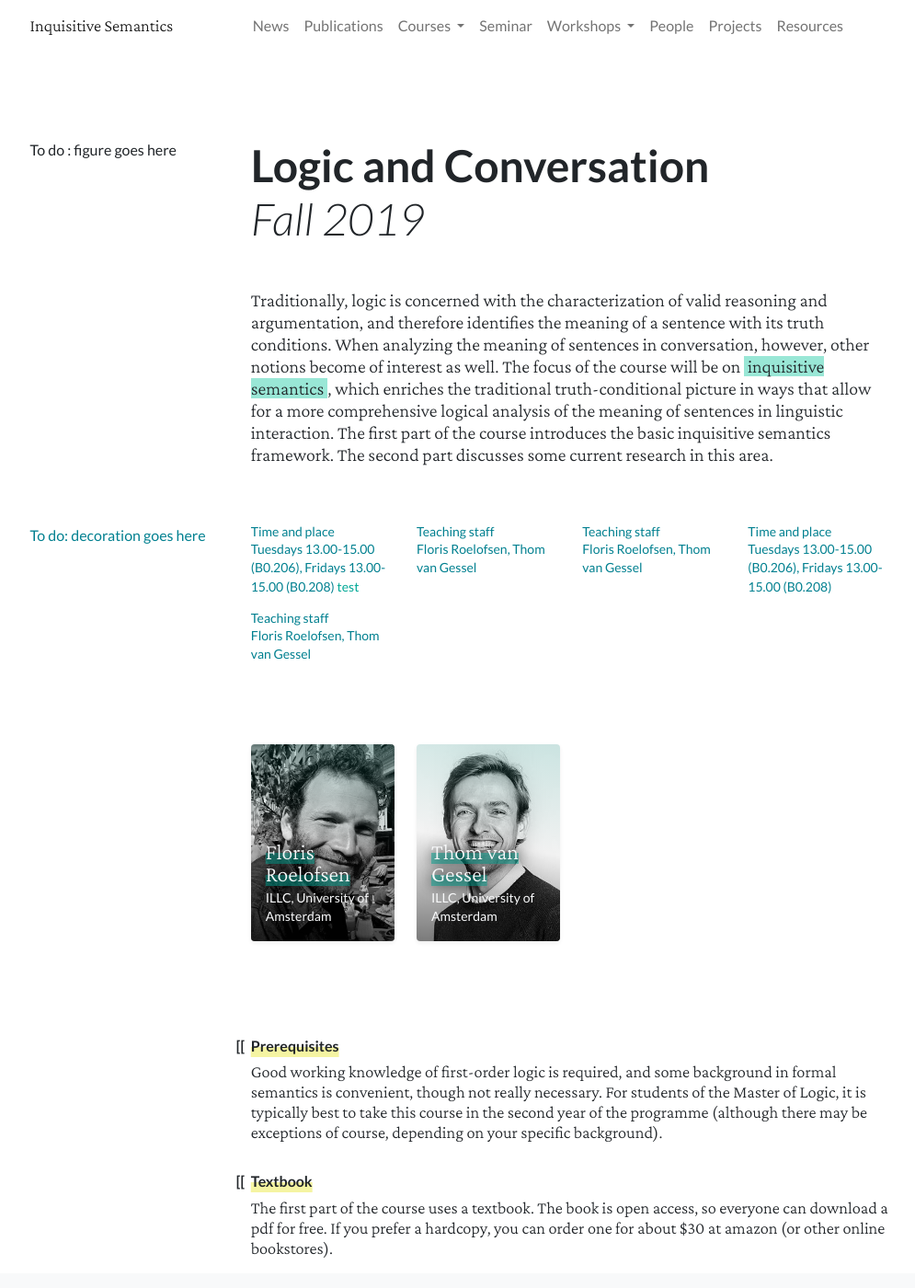
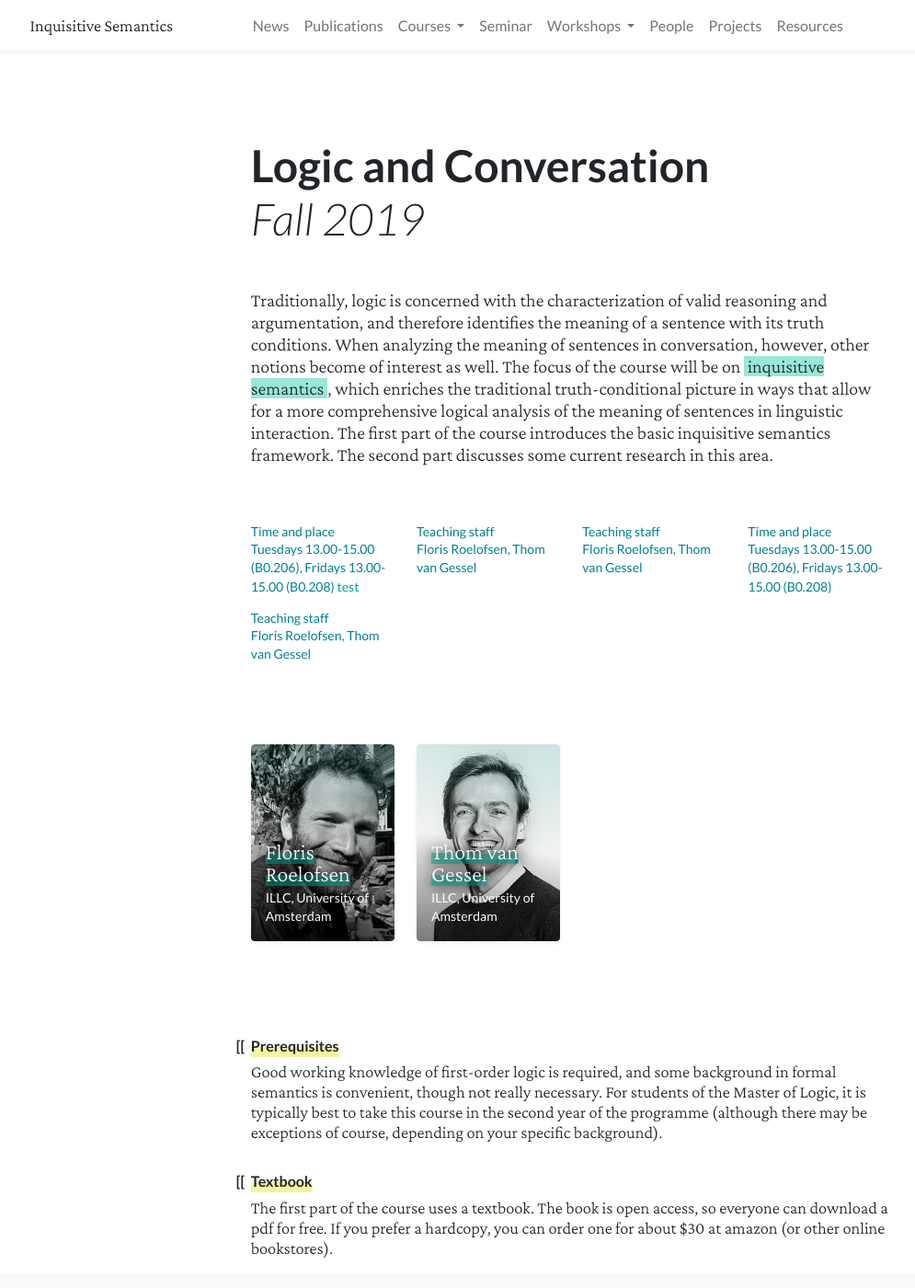
Before and after one commit to froelofs/inquisitive-semantics, a Jekyll site: the page built from _courses/amsterdam-2019.md, in a window 1280 px wide and 1400 px high. Shown: the whole window at 92% size, without its empty margins (139-1134 px from the left). Built offline with Jekyll 4.4.1, drawn with Linux system fonts in a browser that asks for light colours.

Commit message:
fix person card effect

```diff
--- a/_includes/navigation.html
+++ b/_includes/navigation.html
@@ -1,6 +1,6 @@
 
 
-<nav class="navbar navbar-expand-md navbar-light py-2 sticky-top bg-white">
+<nav class="navbar navbar-expand-md navbar-light py-2 sticky-top bg-white shadow-sm">
 	<div class="container">
 		<a href="{{ site.baseurl }}/" class="navbar-brand serif col-md-3 plain">
 			{{ site.title }}
@@ -13,9 +13,9 @@
     	<ul class="navbar-nav">
 				{%- for item in site.data.navigation %}
 					{%- if item.name == 'Courses' %}
-						{%- assign sub_menu = site.courses | sort: 'date' %}
+						{%- assign sub_menu = site.courses | sort: 'date' | reverse %}
 					{%- elsif item.name == 'Workshops' %}
-						{%- assign sub_menu = site.workshops | sort: 'date' %}
+						{%- assign sub_menu = site.workshops | sort: 'date' | reverse %}
 					{%- elsif item.name == 'More' %}
 						{%- assign sub_menu = item.sub_menu %}
 					{%- else %}
--- a/_layouts/course.html
+++ b/_layouts/course.html
@@ -5,7 +5,6 @@ layout: default
 <article class="container pt-5">
   <header class="row mt-5">
     <div class="col-md-3">
-      To do : figure goes here
     </div>
     <div class="col-md-9">
       <h1 class="title display-1 mb-5">
@@ -25,7 +24,6 @@ layout: default
 
   <section class="row practicalities my-5">
     <div class="col-md-3 d-none d-md-block">
-      To do: decoration goes here
     </div>
     <div class="col-md-9 container">
       <div class="row row-cols-2 row-cols-md-3 row-cols-lg-4">
--- a/assets/css/main.scss
+++ b/assets/css/main.scss
@@ -57,8 +57,10 @@
 
 // temporary css for people/project images
 .person {
-    // overflow: hidden;
-    // background: transparentize($primary, .8);
+
+    &.card {
+        overflow: hidden;
+    }
 
     .img {
         background-size: cover;
```
